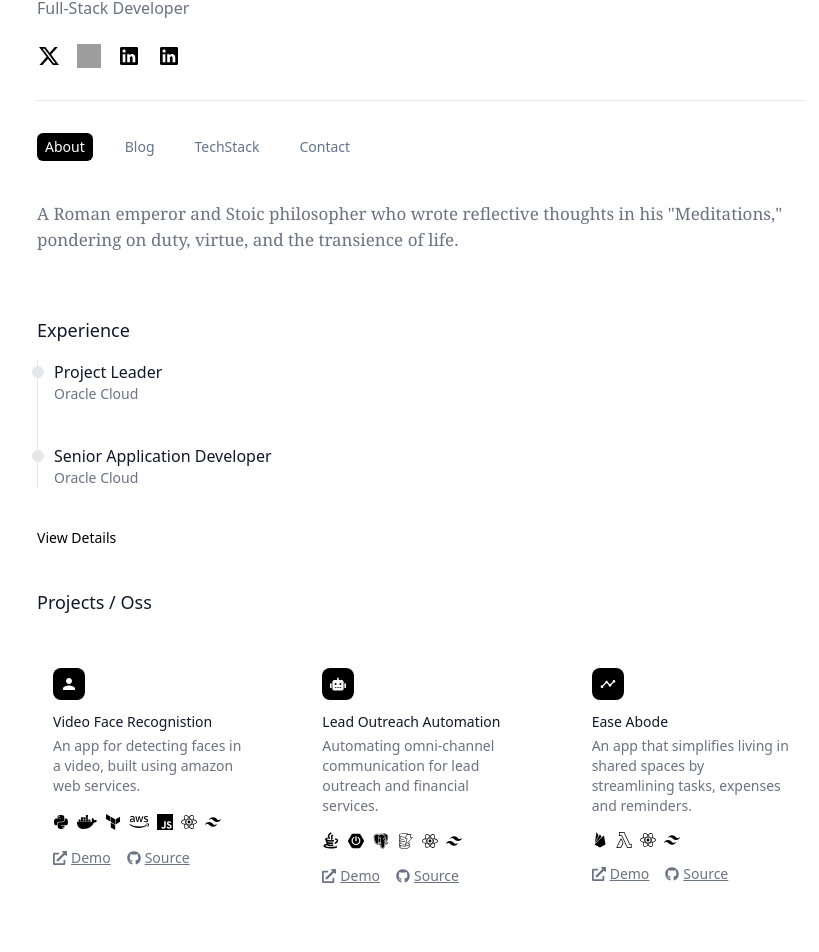
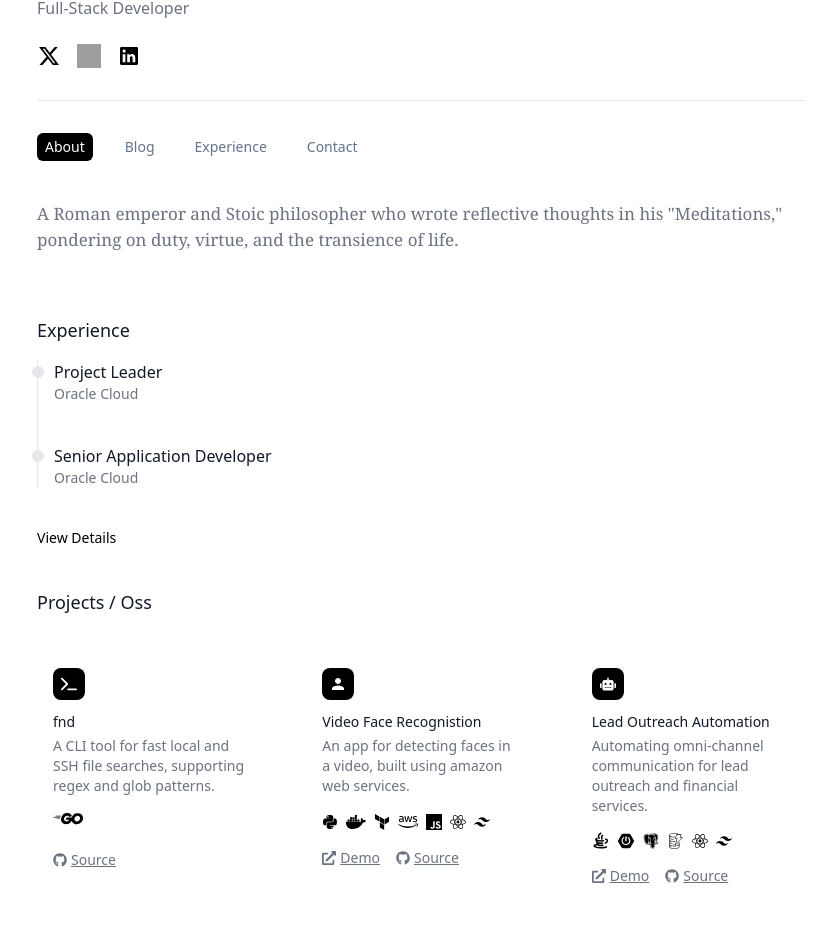
Before and after one commit to prudhvideep/dev-portfolio, a React (Create React App) app: page / in a window 1280 px wide. Shown: the part 136-1088 px from the top of the page, without its empty margins (219-1038 px from the left). Built offline with nearby package versions, Linux system fonts and the light colour scheme; grey boxes are pictures that could not be loaded; the HTML template or start-up script is replaced by a standard one.

Commit message:
Updatedfnd

```diff
--- a/src/components/Header.jsx
+++ b/src/components/Header.jsx
@@ -2,7 +2,6 @@ import github from "../media/github.svg";
 import x from "../media/x.svg";
 import linkedin from "../media/linkedin.svg";
 import profilePic from "../media/profile.jpg";
-import { FaMedium } from "react-icons/fa6";
 
 
 const Header = () => {
@@ -46,13 +45,6 @@ const Header = () => {
           >
             <img src={linkedin} alt="Github" className="w-6 h-6" />
           </a>
-          <a
-            href="https://www.linkedin.com/in/prudhvideep/"
-            target="_blank"
-            rel="noreferrer"
-          >
-            <img src={linkedin} alt="Github" className="w-6 h-6" />
-          </a>
         </div>
       </div>
     </div>
--- a/src/components/ToolBar.jsx
+++ b/src/components/ToolBar.jsx
@@ -56,13 +56,13 @@ const ToolBar = () => {
           animate={{ opacity: 1 }}
           whileHover={{ scale: 0.95 }}
           className={`p-1 px-2 rounded-md ${
-            selectedStatus === "TechStack"
+            selectedStatus === "Experience"
               ? "bg-black text-white"
               : "hover:bg-gray-200 hover:text-slate-600"
           }`}
-          onClick={() => handleClick("TechStack")}
+          onClick={() => handleClick("Experience")}
         >
-          TechStack
+          Experience
         </motion.button>
         <motion.button
           initial={{ opacity: 0 }}
--- a/src/pages/About.jsx
+++ b/src/pages/About.jsx
@@ -7,7 +7,7 @@ import {
   FaGithub,
   FaRobot,
 } from "react-icons/fa";
-import { FaAws, FaReact } from "react-icons/fa6";
+import { FaAws, FaReact, FaTerminal, FaGolang } from "react-icons/fa6";
 import { FiFramer } from "react-icons/fi";
 import {
   SiTerraform,
@@ -23,12 +23,14 @@ import { RiJavaLine } from "react-icons/ri";
 import { motion } from "framer-motion";
 import { BiLogoPostgresql } from "react-icons/bi";
 import { useNavigate } from "react-router-dom";
+import { TbBrandGolang } from "react-icons/tb";
+
 const About = () => {
   const navigate = useNavigate();
 
-  const handleClick = () => {
-    navigate("/Blogs");
-  }
+  const handleExperience = () => {
+    navigate("/Experience");
+  };
 
   return (
     <div className="mt-10 ml-auto mr-auto w-9/10 md:w-9/10 max-w-3xl opacity:1 transform:none">
@@ -62,7 +64,7 @@ const About = () => {
           </li>
         </ol>
         <div
-          onClick={handleClick}
+          onClick={handleExperience}
           className="hover:underline text-sm hover:cursor-pointer"
           aria-label="Read more blogs"
         >
@@ -70,8 +72,46 @@ const About = () => {
         </div>
       </div>
       <div className="mt-10">
-        <h1 className="font-medium text-gray-900 mb-4 text-lg">Projects / Oss</h1>
+        <h1 className="font-medium text-gray-900 mb-4 text-lg">
+          Projects / Oss
+        </h1>
         <div className="grid grid-cols-2 md:grid-cols-3 gap-x-10 gap-y-5">
+          <div className="mt-5 p-2 group">
+            <motion.div
+              className="p-2 hover:cursor-pointer"
+              whileHover={{
+                scale: 1.1,
+                textShadow: "0px 0px 8px rgb(255,255,255)",
+                boxShadow: "0px 0px 8px rgb(255,255,255)",
+              }}
+            >
+              <div>
+                <FaTerminal className="w-8 h-8 rounded-lg text-white bg-black p-2 mb-3" />
+                <div className="text-sm mb-1 font-medium text-gray-900">
+                  fnd
+                </div>
+                <div className="max-w-xs text-sm font-normal text-gray-500">
+                A CLI tool for fast local and SSH file searches, supporting regex and glob patterns.
+                </div>
+                <div className="hidden md:flex mt-2 flex-row space-x-2 items-center">
+                  <FaGolang className="text-3xl" />
+                </div>
+                <div className="mt-4 flex flex-row space-x-4 justify-start">
+                  <motion.a
+                    href="https://github.com/prudhvideep/fnd"
+                    target="_blank"
+                    className="flex items-center text-sm text-gray-500 hover:font-semibold hover:text-gray-900 transition-colors"
+                    whileHover={{
+                      scale: 1.05,
+                    }}
+                  >
+                    <FaGithub className="mr-1" />
+                    <span className="underline hover:no-underline">Source</span>
+                  </motion.a>
+                </div>
+              </div>
+            </motion.div>
+          </div>
           <div className="mt-5 p-2 group">
             <motion.div
               className="p-2 hover:cursor-pointer"
@@ -283,7 +323,7 @@ const About = () => {
           </div>
         </a>
         <div
-          onClick={handleClick}
+          onClick={() => navigate("/Blogs")}
           className="hover:underline text-sm hover:cursor-pointer"
           aria-label="Read more blogs"
         >
```
